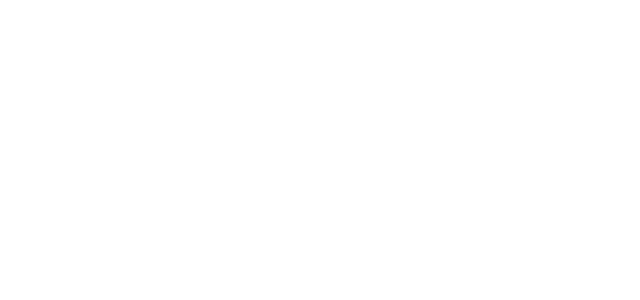
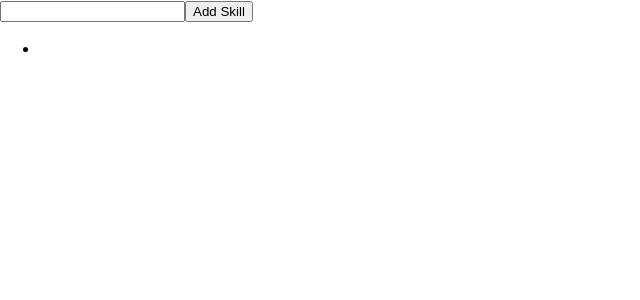
Before and after one commit to Sty6x/cv-application-maker, a React (Create React App) app: page / in a window 1280 px wide. Shown: the top 300 px of the page, without its empty margins (0-640 px from the left). Built offline with nearby package versions, Linux system fonts and the light colour scheme.

Commit message:
trying out inputting and button submition

```diff
--- a/src/App.js
+++ b/src/App.js
@@ -1,11 +1,39 @@
 import './App.css';
+import React from 'react';
+import SkillList from './components/skillList'
+class App extends React.Component{
+  constructor(props){
+    super(props)
+    this.state = {
+      skills:[],
+      input: ''
+    }
+    this.handleInput = this.handleInput.bind(this);
+    this.addSkill = this.addSkill.bind(this);
+  }
 
-import React from 'react';
+  handleInput(e){
+    this.setState({
+      input: e.target.value,
+    },()=>{
+      console.log(this.state)
+    } )
+  }
 
-class App extends React.Component{
+  addSkill(){
+    this.setState({
+      skills: this.state.skills.concat(this.state.input)
+    },()=>{
+      console.log(this.state)
+    })
+  }
+
   render(){
     return(
       <div id='app-container'>
+        <input onChange={this.handleInput} type="text"/>
+        <button onClick={this.addSkill} type='button'>Add Skill</button>
+        <SkillList/>
       </div>
     )
   }
--- a/src/components/skill.js
+++ b/src/components/skill.js
@@ -0,0 +1,14 @@
+import React from "react";
+
+class Skill extends React.Component{
+    constructor(props){
+        super(props)
+    }
+    render(){
+        return(
+            <li>{this.props.task}</li>
+        )
+    }
+}
+
+export default Skill
--- a/src/components/skillList.js
+++ b/src/components/skillList.js
@@ -0,0 +1,16 @@
+import React from "react";
+import Skill from "./skill";
+class SkillList extends React.Component{
+    constructor(props){
+        super(props)
+    }
+    render(){
+        return(
+            <ul id="skill-list">
+                <Skill name={this.props.taskName}/>
+            </ul>
+        )
+    }
+}
+
+export default SkillList
```
